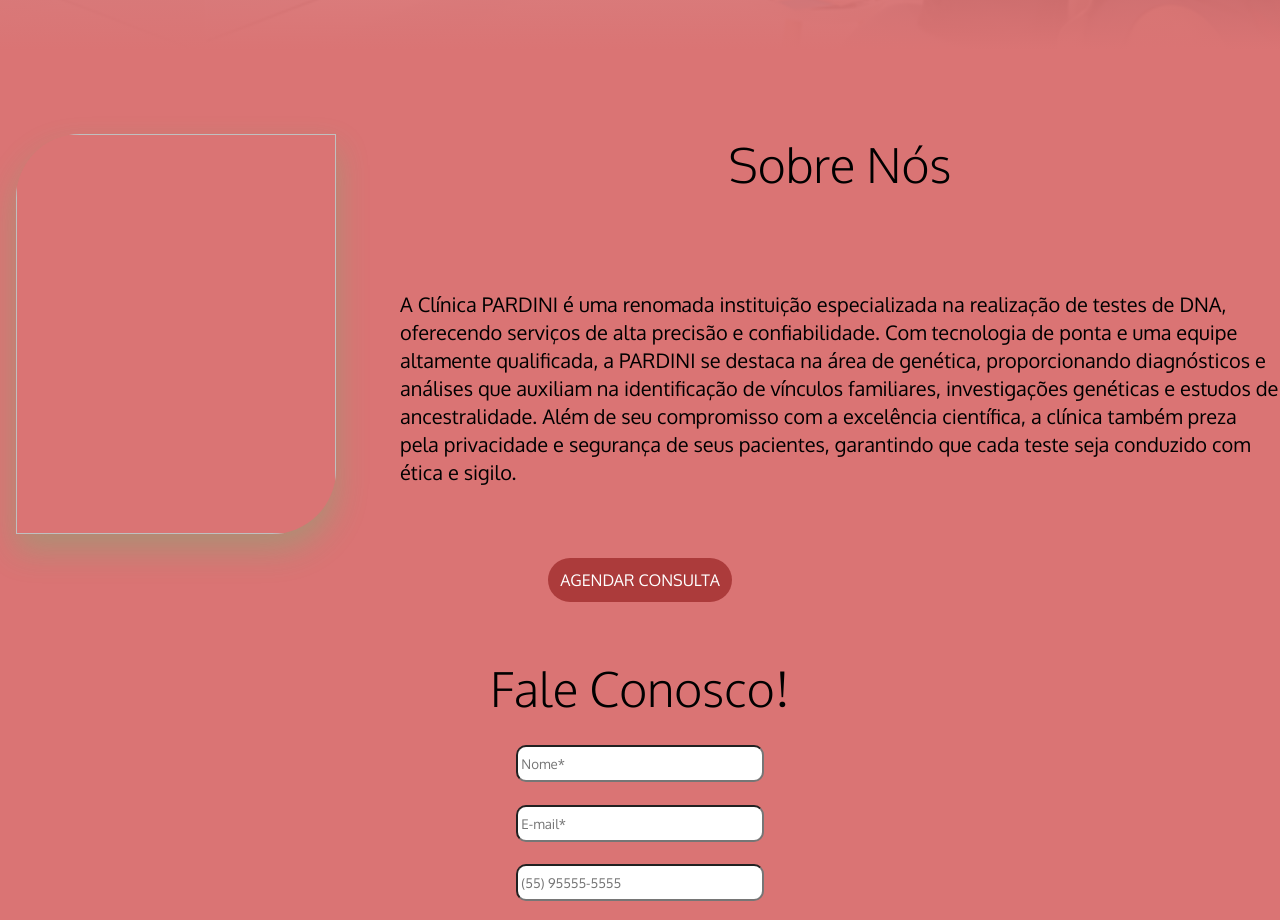
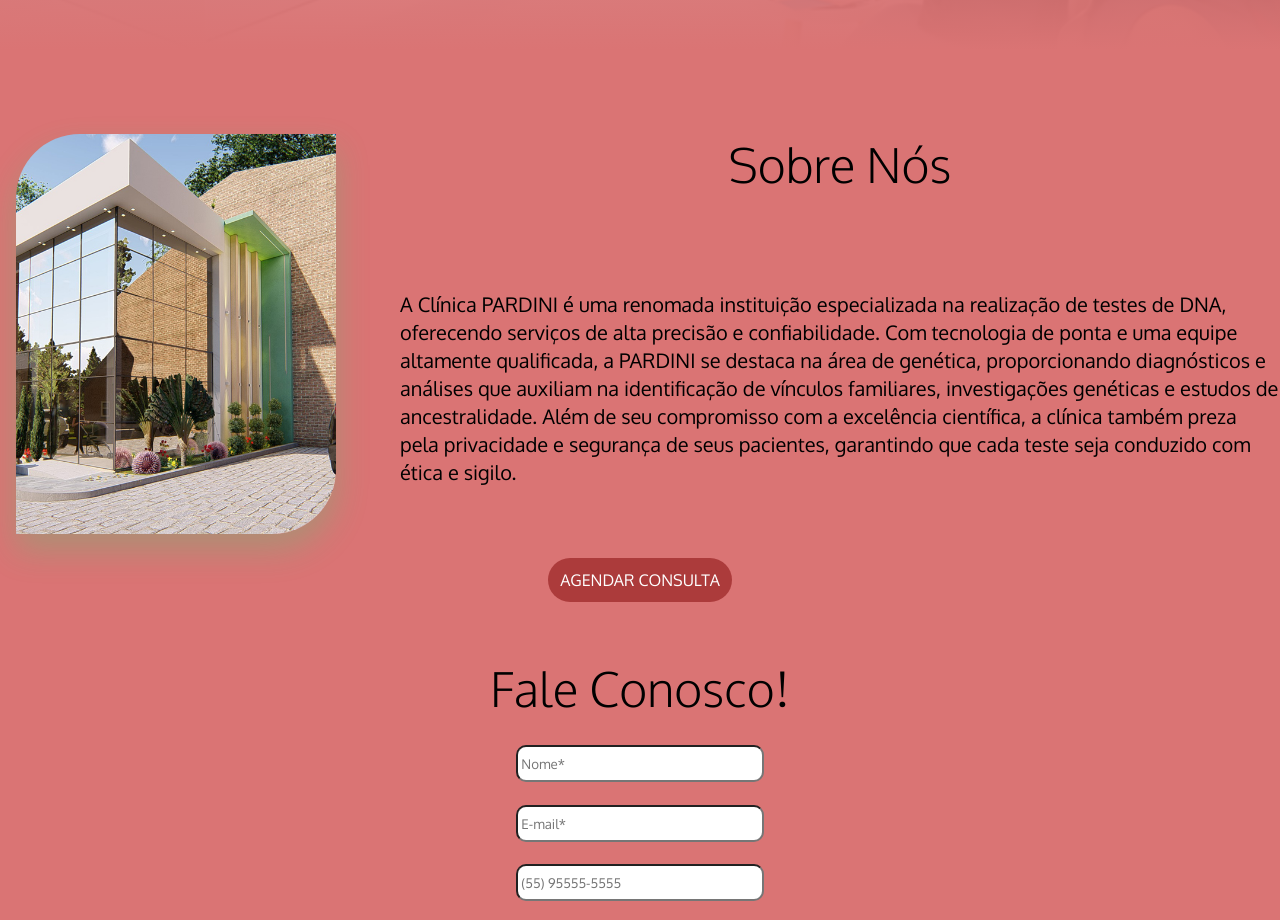
Before and after one commit to HenriqueMaxwel/site-laboratory, a plain HTML site: page index.html in a window 1280 px wide. Shown: the part 820-1740 px from the top of the page. Drawn offline with Linux system fonts and the light colour scheme.

Commit message:
index.html

```diff
--- a/index.html
+++ b/index.html
@@ -35,7 +35,7 @@
 
    <main>
     <section class="about" id="about" >
-        <img src=".img/clinica-medica-igorerafaela-arcoverde-pe-01.jpg" class="img-side">
+        <img src="img/clinica-medica-igorerafaela-arcoverde-pe-01.jpg" class="img-side">
 
         <h1 class="about-title">Sobre Nós</h1>
         <p class="about-text">A Clínica PARDINI é uma renomada instituição especializada na realização de testes de DNA, oferecendo serviços de alta precisão e confiabilidade. Com tecnologia de ponta e uma equipe altamente qualificada, a PARDINI se destaca na área de genética, proporcionando diagnósticos e análises que auxiliam na identificação de vínculos familiares, investigações genéticas e estudos de ancestralidade. Além de seu compromisso com a excelência científica, a clínica também preza pela privacidade e segurança de seus pacientes, garantindo que cada teste seja conduzido com ética e sigilo.</p>
```
